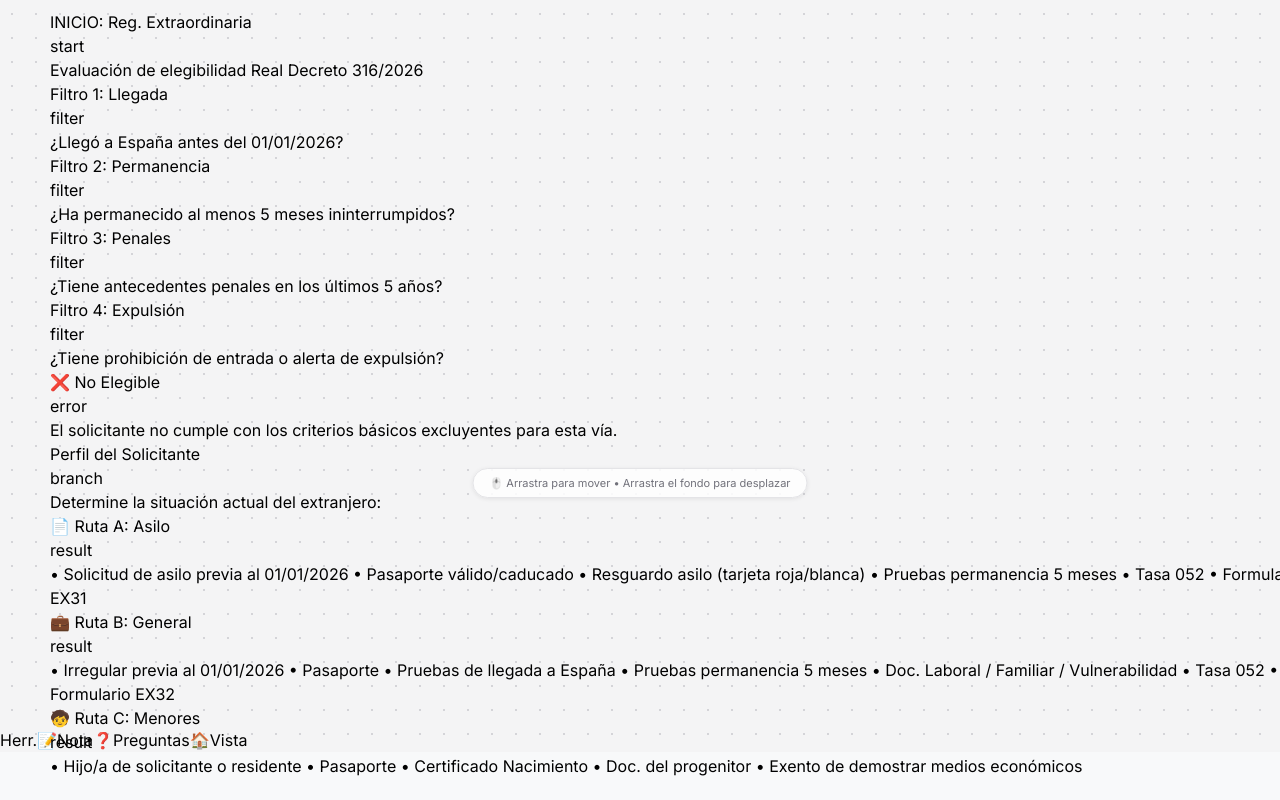
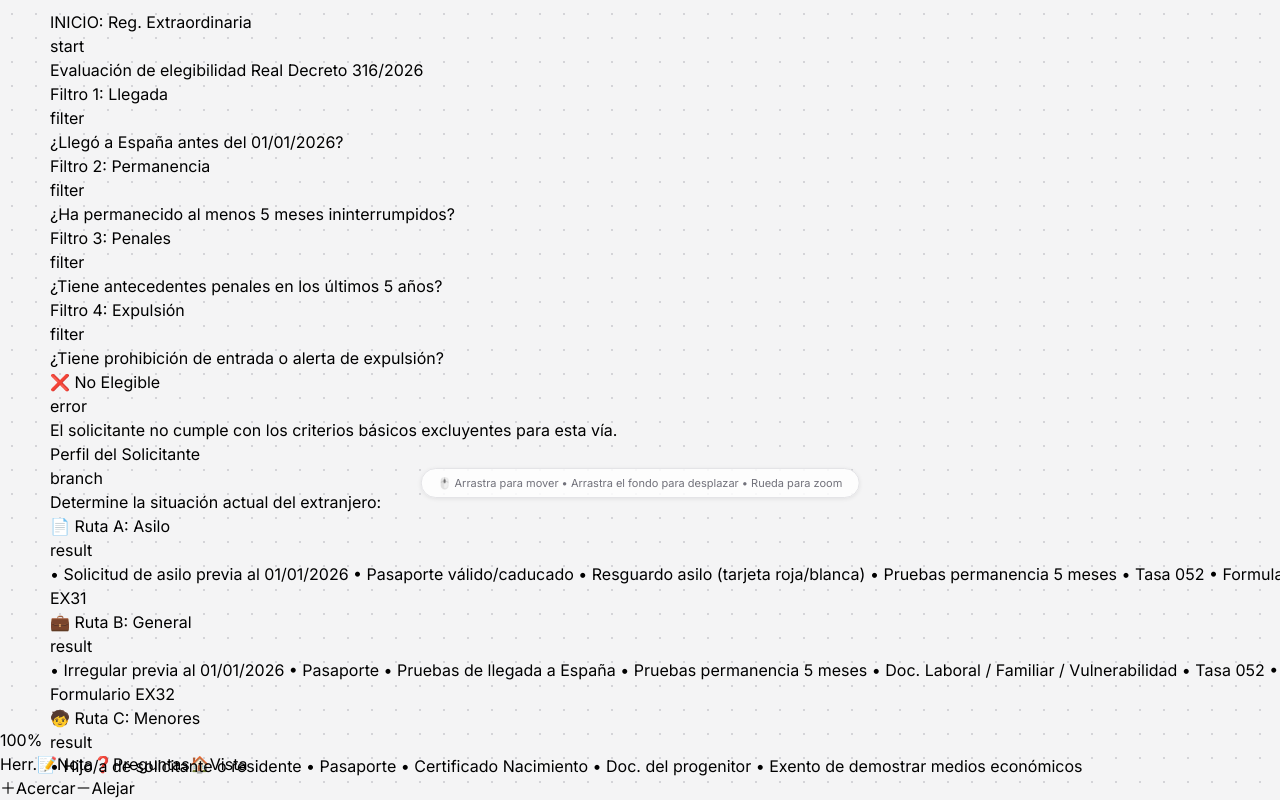
Before and after one commit to liriani/VisadoAssessmentBoard, a React (Vite) app: page / in a window 1280 px wide. Shown: the part 286-1086 px from the top of the page. Before the commit the page ends 1064 px from the top, so only its background shows below. Built offline with nearby package versions, Linux system fonts and the light colour scheme.

Commit message:
enhance: Added zooming functionality with mouse scroll and buttons in `Canvas` and `ToolsPanel` components, updated panning/scale handling, and improved UI strings for multilingual support

```diff
--- a/src/App.jsx
+++ b/src/App.jsx
@@ -1,4 +1,4 @@
-import React, { useState, useRef } from 'react';
+import React, { useState, useRef, useCallback } from 'react';
 import Toolbar from './components/Toolbar';
 import ToolsPanel from './components/ToolsPanel';
 import Canvas from './components/Canvas';
@@ -11,12 +11,17 @@ function App() {
   const [nodes, setNodes] = useState(ASSESSMENTS.es.regularizacion.nodes);
   const [edges, setEdges] = useState(ASSESSMENTS.es.regularizacion.edges);
   const [pan, setPan] = useState({ x: 50, y: 50 });
+  const [scale, setScale] = useState(1);
   const [draggingNode, setDraggingNode] = useState(null);
   const [isPanning, setIsPanning] = useState(false);
   const [showMobileMenu, setShowMobileMenu] = useState(false);
 
   const startPos = useRef({ x: 0, y: 0 });
   const containerRef = useRef(null);
+
+  const MIN_SCALE = 0.2;
+  const MAX_SCALE = 3;
+  const ZOOM_STEP = 0.15;
   const t = UI_STRINGS[lang];
 
   // Mouse interaction
@@ -31,8 +36,8 @@ function App() {
 
   const handleMouseMove = (e) => {
     if (draggingNode) {
-      const dx = e.clientX - startPos.current.x;
-      const dy = e.clientY - startPos.current.y;
+      const dx = (e.clientX - startPos.current.x) / scale;
+      const dy = (e.clientY - startPos.current.y) / scale;
       setNodes(prev => prev.map(n => n.id === draggingNode ? { ...n, x: n.x + dx, y: n.y + dy } : n));
       startPos.current = { x: e.clientX, y: e.clientY };
     } else if (isPanning) {
@@ -63,8 +68,8 @@ function App() {
     if (!draggingNode && !isPanning) return;
     const touch = e.touches[0];
     if (draggingNode) {
-      const dx = touch.clientX - startPos.current.x;
-      const dy = touch.clientY - startPos.current.y;
+      const dx = (touch.clientX - startPos.current.x) / scale;
+      const dy = (touch.clientY - startPos.current.y) / scale;
       setNodes(prev => prev.map(n => n.id === draggingNode ? { ...n, x: n.x + dx, y: n.y + dy } : n));
       startPos.current = { x: touch.clientX, y: touch.clientY };
     } else if (isPanning) {
@@ -75,6 +80,61 @@ function App() {
     }
   };
 
+  // Wheel zoom — zooms toward the cursor position
+  const handleWheel = useCallback((e) => {
+    e.preventDefault();
+    const delta = -e.deltaY;
+    setScale(prev => {
+      const next = delta > 0
+        ? Math.min(MAX_SCALE, prev + ZOOM_STEP)
+        : Math.max(MIN_SCALE, prev - ZOOM_STEP);
+      if (next === prev) return prev;
+      // Adjust pan so the point under the cursor stays fixed
+      const rect = containerRef.current?.getBoundingClientRect();
+      if (rect) {
+        const mouseX = e.clientX - rect.left;
+        const mouseY = e.clientY - rect.top;
+        setPan(p => ({
+          x: mouseX - (mouseX - p.x) * (next / prev),
+          y: mouseY - (mouseY - p.y) * (next / prev),
+        }));
+      }
+      return next;
+    });
+  }, []);
+
+  const zoomIn = () => {
+    setScale(prev => {
+      const next = Math.min(MAX_SCALE, parseFloat((prev + ZOOM_STEP).toFixed(2)));
+      const rect = containerRef.current?.getBoundingClientRect();
+      if (rect) {
+        const cx = rect.width / 2;
+        const cy = rect.height / 2;
+        setPan(p => ({
+          x: cx - (cx - p.x) * (next / prev),
+          y: cy - (cy - p.y) * (next / prev),
+        }));
+      }
+      return next;
+    });
+  };
+
+  const zoomOut = () => {
+    setScale(prev => {
+      const next = Math.max(MIN_SCALE, parseFloat((prev - ZOOM_STEP).toFixed(2)));
+      const rect = containerRef.current?.getBoundingClientRect();
+      if (rect) {
+        const cx = rect.width / 2;
+        const cy = rect.height / 2;
+        setPan(p => ({
+          x: cx - (cx - p.x) * (next / prev),
+          y: cy - (cy - p.y) * (next / prev),
+        }));
+      }
+      return next;
+    });
+  };
+
   // Switch assessment (preserves language)
   const switchAssessment = (type, overrideLang) => {
     const activeLang = overrideLang || lang;
@@ -83,6 +143,7 @@ function App() {
     setNodes(data.nodes);
     setEdges(data.edges);
     setPan({ x: 50, y: 50 });
+    setScale(1);
     setShowMobileMenu(false);
   };
 
@@ -97,6 +158,7 @@ function App() {
 
   const resetView = () => {
     setPan({ x: 50, y: 50 });
+    setScale(1);
   };
 
   const updateNode = (nodeId, updates) => {
@@ -108,8 +170,8 @@ function App() {
     const id = 'questions_' + Date.now();
     const newNode = {
       id,
-      x: -pan.x + 200,
-      y: -pan.y + 200,
+      x: (-pan.x + 200) / scale,
+      y: (-pan.y + 200) / scale,
       title: lang === 'es' ? '❓ Preguntas de Assessment' : '❓ Assessment Questions',
       type: 'questions',
       questions: [],
@@ -122,8 +184,8 @@ function App() {
     const id = 'comment_' + Date.now();
     const newNode = {
       id,
-      x: -pan.x + 200,
-      y: -pan.y + 200,
+      x: (-pan.x + 200) / scale,
+      y: (-pan.y + 200) / scale,
       title: lang === 'es' ? '📝 Nota' : '📝 Note',
       text: lang === 'es' ? 'Escribe tu comentario aquí...' : 'Write your comment here...',
       type: 'comment',
@@ -167,6 +229,7 @@ function App() {
         <Canvas
           containerRef={containerRef}
           pan={pan}
+          scale={scale}
           nodes={nodes}
           edges={edges}
           draggingNode={draggingNode}
@@ -176,6 +239,7 @@ function App() {
           handleMouseUp={handleMouseUp}
           handleTouchStart={handleTouchStart}
           handleTouchMove={handleTouchMove}
+          handleWheel={handleWheel}
           updateNode={updateNode}
           simulateEdit={simulateEdit}
           setNodes={setNodes}
@@ -184,6 +248,8 @@ function App() {
           addPostIt={addPostIt}
           addQuestionsCard={addQuestionsCard}
           resetView={resetView}
+          zoomIn={zoomIn}
+          zoomOut={zoomOut}
           currentAssessment={currentAssessment}
         />
       </div>
--- a/src/components/Canvas.jsx
+++ b/src/components/Canvas.jsx
@@ -6,6 +6,7 @@ import ToolsPanel from './ToolsPanel';
 const Canvas = ({
   containerRef,
   pan,
+  scale,
   nodes,
   edges,
   draggingNode,
@@ -15,6 +16,7 @@ const Canvas = ({
   handleMouseUp,
   handleTouchStart,
   handleTouchMove,
+  handleWheel,
   updateNode,
   simulateEdit,
   setNodes,
@@ -23,8 +25,11 @@ const Canvas = ({
   addPostIt,
   addQuestionsCard,
   resetView,
+  zoomIn,
+  zoomOut,
   currentAssessment
 }) => {
+  const zoomPct = Math.round((scale ?? 1) * 100);
   return (
     <div
       ref={containerRef}
@@ -36,11 +41,12 @@ const Canvas = ({
       onTouchMove={handleTouchMove}
       onTouchEnd={handleMouseUp}
       onTouchCancel={handleMouseUp}
+      onWheel={handleWheel}
       className={`w-full h-full relative miro-bg overflow-hidden ${isPanning ? 'cursor-grabbing' : 'cursor-grab'}`}
     >
-      {/* Pannable layer */}
+      {/* Pannable + zoomable layer */}
       <div
-        style={{ transform: `translate(${pan.x}px, ${pan.y}px)` }}
+        style={{ transform: `translate(${pan.x}px, ${pan.y}px) scale(${scale})` }}
         className="absolute top-0 left-0 w-full h-full origin-top-left"
       >
         {/* SVG edges */}
@@ -121,12 +127,19 @@ const Canvas = ({
       {/* Canvas hint badge */}
       <div className="canvas-hint">{t.hint}</div>
 
+      {/* Zoom level badge */}
+      <div className="absolute bottom-4 right-4 z-40 bg-white border border-gray-200 rounded-lg shadow px-3 py-1 text-xs font-semibold text-gray-500 select-none pointer-events-none">
+        {zoomPct}%
+      </div>
+
       {/* Floating tools panel */}
       <ToolsPanel
         lang={lang}
         addPostIt={addPostIt}
         addQuestionsCard={addQuestionsCard}
         resetView={resetView}
+        zoomIn={zoomIn}
+        zoomOut={zoomOut}
         t={t}
       />
     </div>
--- a/src/components/ToolsPanel.jsx
+++ b/src/components/ToolsPanel.jsx
@@ -1,6 +1,6 @@
 import React from 'react';
 
-const ToolsPanel = ({ lang, addPostIt, addQuestionsCard, resetView, t }) => {
+const ToolsPanel = ({ lang, addPostIt, addQuestionsCard, resetView, zoomIn, zoomOut, t }) => {
   return (
     <div
       className="absolute left-3 top-1/2 -translate-y-1/2 z-40 flex flex-col gap-2"
@@ -40,6 +40,33 @@ const ToolsPanel = ({ lang, addPostIt, addQuestionsCard, resetView, t }) => {
             {t.view}
           </span>
         </button>
+
+        {/* Divider */}
+        <div className="border-t border-gray-100 my-0.5" />
+
+        {/* Zoom In */}
+        <button
+          onClick={zoomIn}
+          className="flex flex-col items-center gap-0.5 p-2 rounded-lg bg-blue-50 hover:bg-blue-100 border border-blue-200 transition-colors"
+          title={t.zoomIn}
+        >
+          <span className="text-lg leading-none font-bold text-blue-600">＋</span>
+          <span className="text-[9px] font-semibold text-blue-700">
+            {t.zoomIn}
+          </span>
+        </button>
+
+        {/* Zoom Out */}
+        <button
+          onClick={zoomOut}
+          className="flex flex-col items-center gap-0.5 p-2 rounded-lg bg-blue-50 hover:bg-blue-100 border border-blue-200 transition-colors"
+          title={t.zoomOut}
+        >
+          <span className="text-lg leading-none font-bold text-blue-600">－</span>
+          <span className="text-[9px] font-semibold text-blue-700">
+            {t.zoomOut}
+          </span>
+        </button>
       </div>
     </div>
   );
--- a/src/constants/uiStrings.js
+++ b/src/constants/uiStrings.js
@@ -3,11 +3,13 @@ export const UI_STRINGS = {
     appTitle: 'Visualizador Assessment',
     resetView: 'Restaurar Vista',
     langToggle: 'EN',
-    hint: '🖱️ Arrastra para mover • Arrastra el fondo para desplazar',
+    hint: '🖱️ Arrastra para mover • Arrastra el fondo para desplazar • Rueda para zoom',
     tools: 'Herr.',
     note: 'Nota',
     questions: 'Preguntas',
     view: 'Vista',
+    zoomIn: 'Acercar',
+    zoomOut: 'Alejar',
     tabs: {
       regularizacion: 'Reg. Extraordinaria 2026',
       nomad: 'Nómada Digital',
@@ -21,11 +23,13 @@ export const UI_STRINGS = {
     appTitle: 'Assessment Viewer',
     resetView: 'Reset View',
     langToggle: 'ES',
-    hint: '🖱️ Drag nodes to move • Drag background to pan',
+    hint: '🖱️ Drag nodes to move • Drag background to pan • Scroll to zoom',
     tools: 'Tools',
     note: 'Note',
     questions: 'Questions',
     view: 'View',
+    zoomIn: 'Zoom In',
+    zoomOut: 'Zoom Out',
     tabs: {
       regularizacion: 'Extraordinary Reg. 2026',
       nomad: 'Digital Nomad',
```
